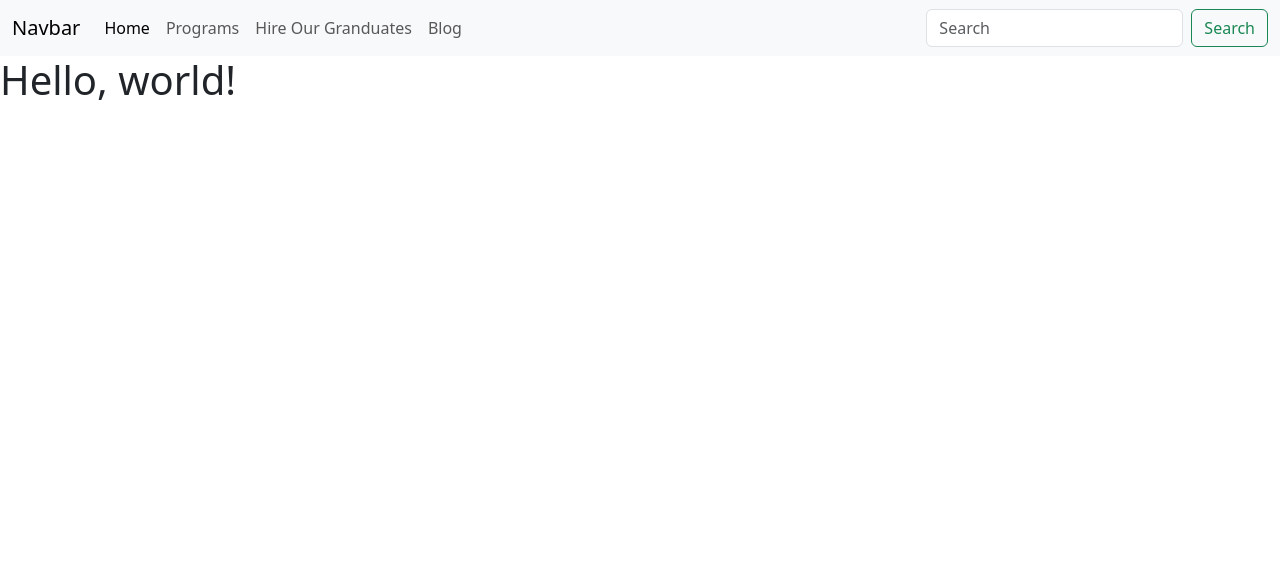
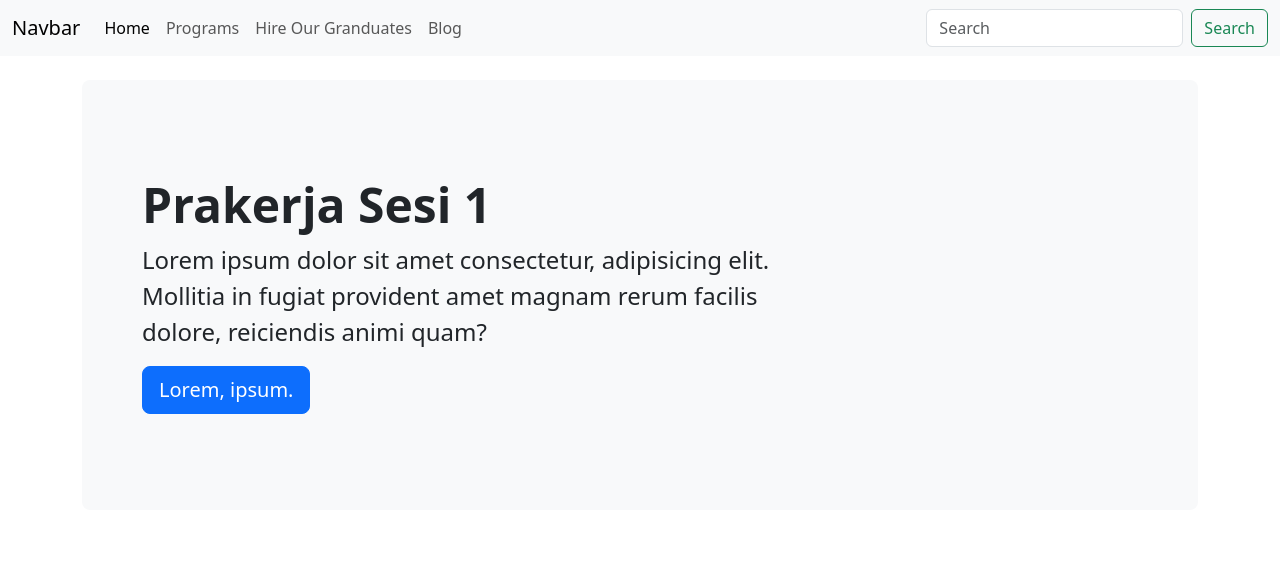
Before and after one commit to amunir-id/prakerja_sesi_1, a plain HTML site: page index.html in a window 1280 px wide. Drawn offline with nearby package versions, Linux system fonts and the light colour scheme.

Commit message:
jumbotron

```diff
--- a/index.html
+++ b/index.html
@@ -35,7 +35,17 @@
         </div>
       </div>
     </nav>
-    <h1>Hello, world!</h1>
+    <main>
+      <div class="container py-4">
+        <div class="p-5 mb-4 bg-body-tertiary rounded-3">
+          <div class="container-fluid py-5">
+            <h1 class="display-5 fw-bold">Prakerja Sesi 1</h1>
+            <p class="col-md-8 fs-4">Lorem ipsum dolor sit amet consectetur, adipisicing elit. Mollitia in fugiat provident amet magnam rerum facilis dolore, reiciendis animi quam?</p>
+            <button class="btn btn-primary btn-lg" type="button">Lorem, ipsum.</button>
+          </div>
+        </div>
+      </div>
+    </main>
     <script src="https://cdn.jsdelivr.net/npm/bootstrap@5.3.0/dist/js/bootstrap.bundle.min.js" integrity="sha384-geWF76RCwLtnZ8qwWowPQNguL3RmwHVBC9FhGdlKrxdiJJigb/j/68SIy3Te4Bkz" crossorigin="anonymous"></script>
   </body>
 </html>
```
